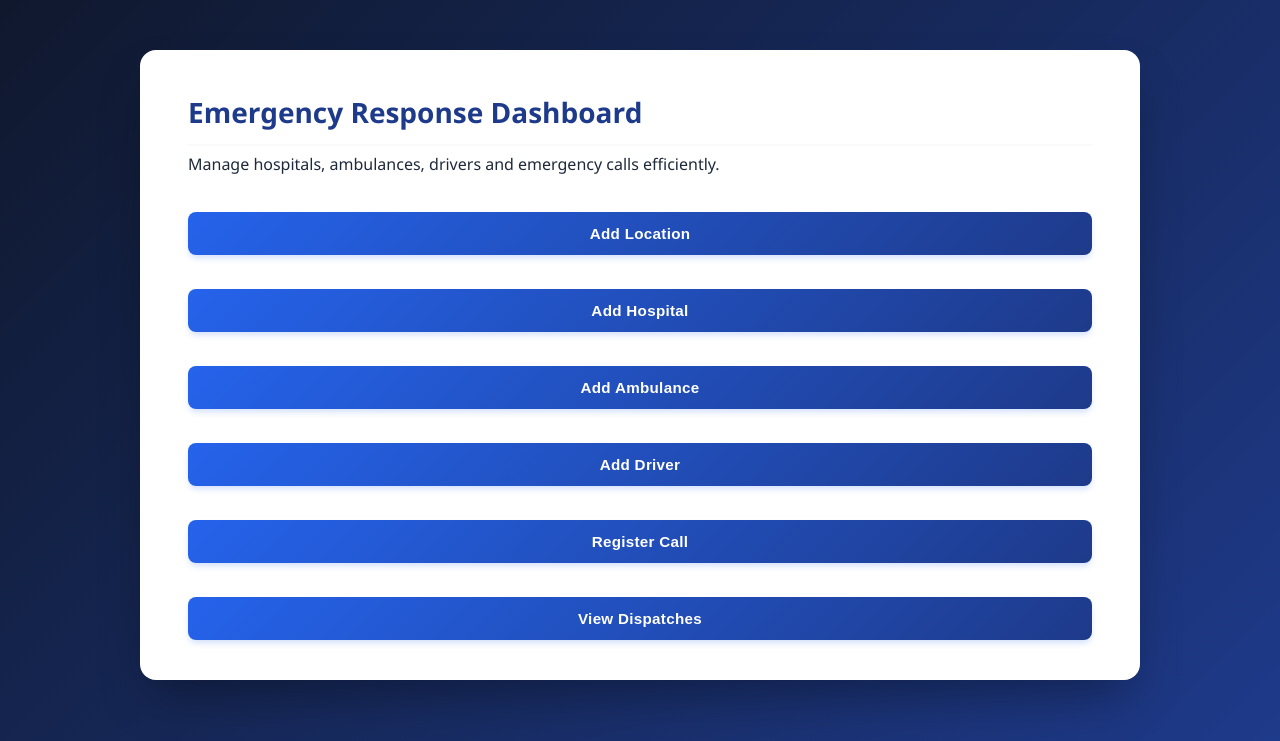
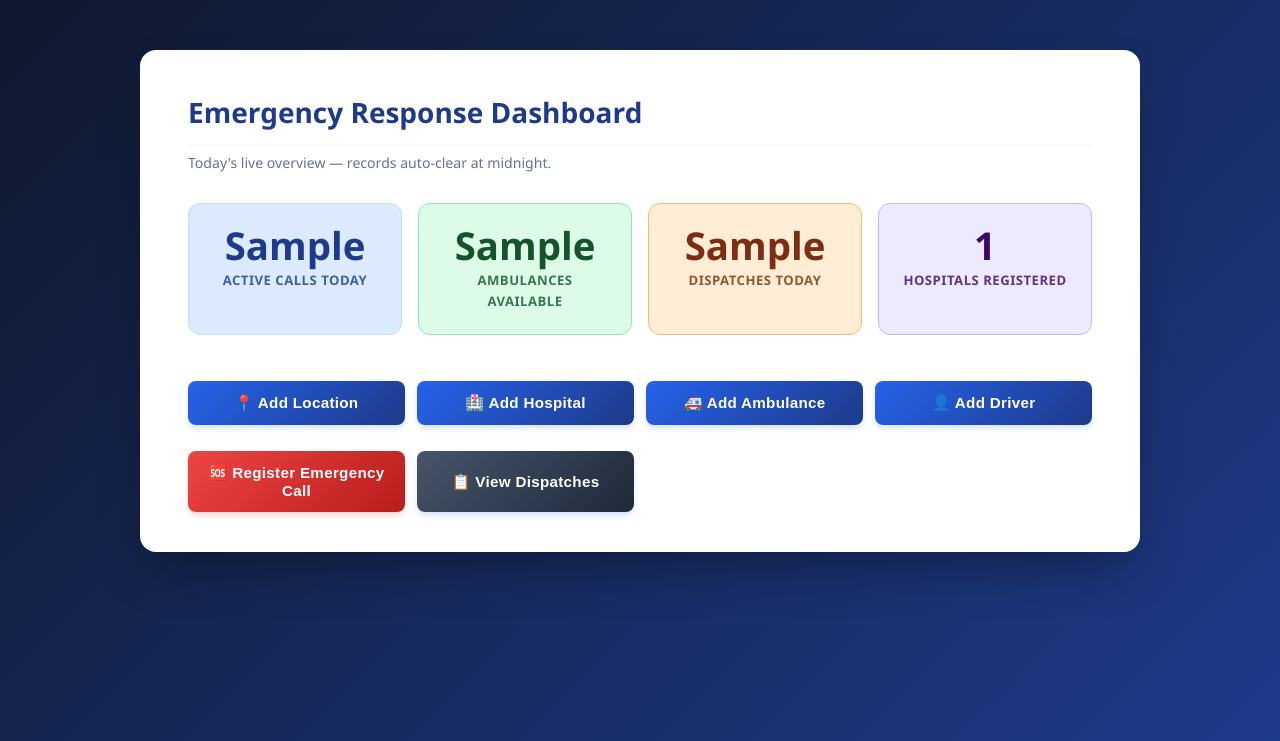
Before and after one commit to Sarvesh-Sarz/Resuscitation-Retrieval, a Flask app: template templates/index.html in a window 1280 px wide. Shown: the part 59-800 px from the top of the page. Run offline with Flask 3, Linux system fonts and the light colour scheme; the template is opened without the code that fills it: most values are stand-ins (such as "Sample title", 1, 10 or a date in 2020).

Commit message:
Revamp Emergency Response Dashboard with stats
Updated the Emergency Response Dashboard layout and added statistics for active calls, available ambulances, today's dispatches, and total hospitals registered.

```diff
--- a/templates/index.html
+++ b/templates/index.html
@@ -2,18 +2,34 @@
 {% block content %}
 
 <h2>Emergency Response Dashboard</h2>
+<p class="subtitle">Today's live overview — records auto-clear at midnight.</p>
 
-<p style="margin-bottom:20px;">
-Manage hospitals, ambulances, drivers and emergency calls efficiently.
-</p>
+<div class="stats-grid">
+    <div class="stat-card stat-blue">
+        <div class="stat-number">{{ active_calls }}</div>
+        <div class="stat-label">Active Calls Today</div>
+    </div>
+    <div class="stat-card stat-green">
+        <div class="stat-number">{{ available_ambulances }}</div>
+        <div class="stat-label">Ambulances Available</div>
+    </div>
+    <div class="stat-card stat-orange">
+        <div class="stat-number">{{ todays_dispatches }}</div>
+        <div class="stat-label">Dispatches Today</div>
+    </div>
+    <div class="stat-card stat-purple">
+        <div class="stat-number">{{ total_hospitals }}</div>
+        <div class="stat-label">Hospitals Registered</div>
+    </div>
+</div>
 
-<div style="display:flex; gap:20px; flex-wrap:wrap;">
-    <button onclick="location.href='/add_location'">Add Location</button>
-    <button onclick="location.href='/add_hospital'">Add Hospital</button>
-    <button onclick="location.href='/add_ambulance'">Add Ambulance</button>
-    <button onclick="location.href='/add_driver'">Add Driver</button>
-    <button onclick="location.href='/register'">Register Call</button>
-    <button onclick="location.href='/dispatches'">View Dispatches</button>
+<div class="action-grid">
+    <button onclick="location.href='/add_location'">📍 Add Location</button>
+    <button onclick="location.href='/add_hospital'">🏥 Add Hospital</button>
+    <button onclick="location.href='/add_ambulance'">🚑 Add Ambulance</button>
+    <button onclick="location.href='/add_driver'">👤 Add Driver</button>
+    <button class="btn-danger" onclick="location.href='/register'">🆘 Register Emergency Call</button>
+    <button class="btn-secondary" onclick="location.href='/dispatches'">📋 View Dispatches</button>
 </div>
 
 {% endblock %}
```
